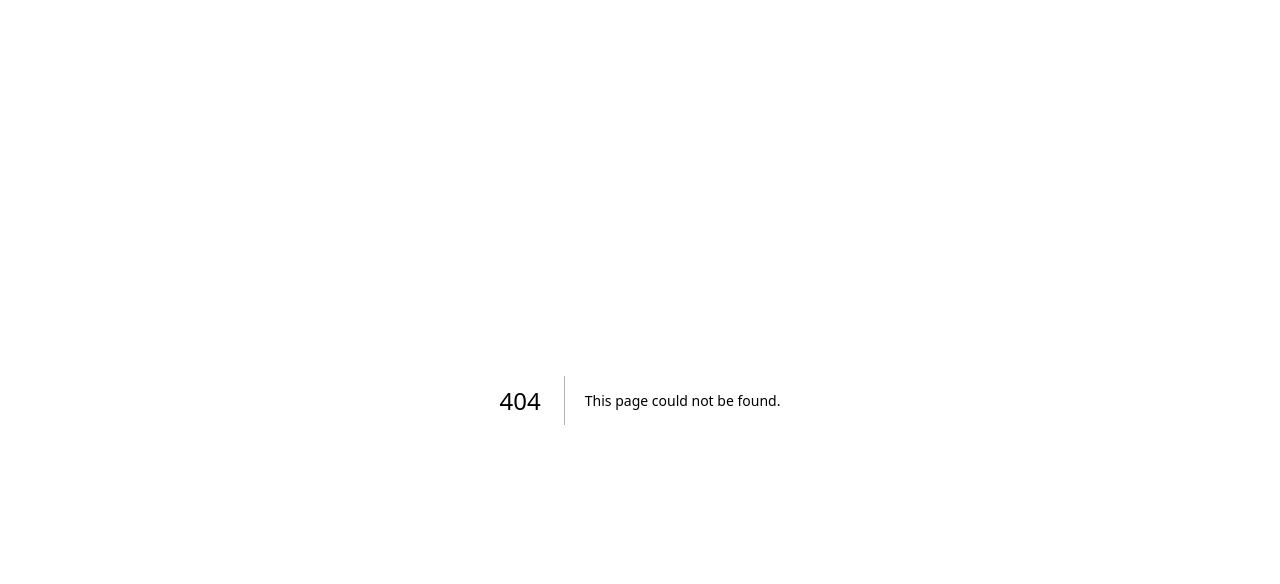
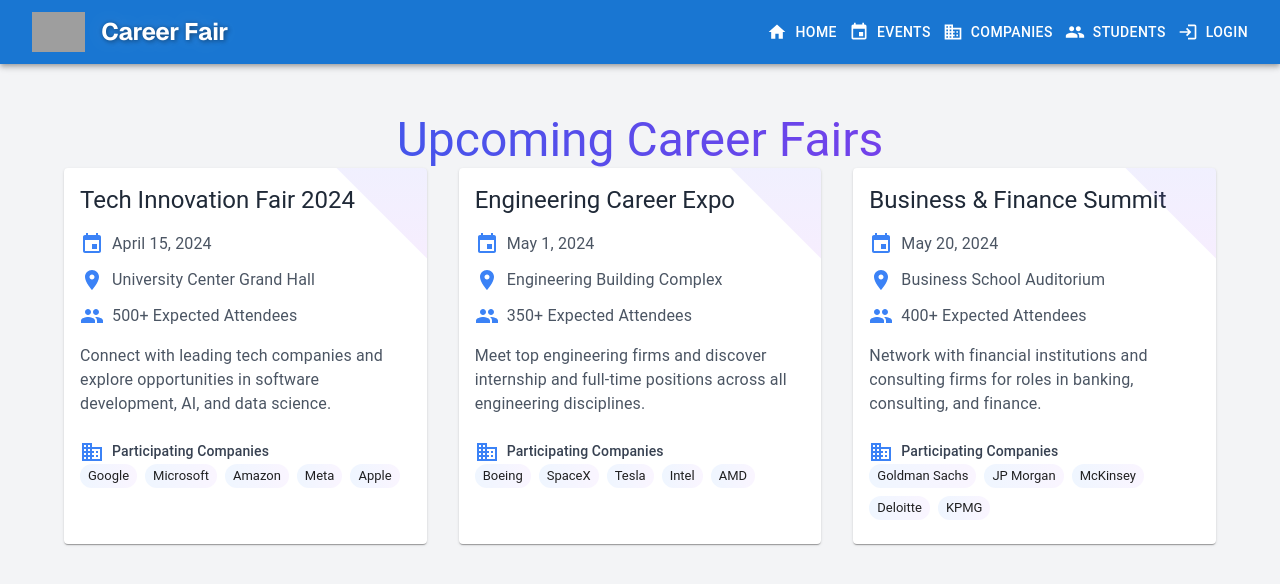
Before and after one commit to KaichenQu/careerfair, a Next.js app: page /events in a window 1280 px wide. Before the commit this address had no page. Shown: the top 584 px of the page. Built offline with nearby package versions, Linux system fonts and the light colour scheme; grey boxes are pictures that could not be loaded.

Commit message:
Event page update

```diff
--- /dev/null
+++ b/app/Components/events/index.tsx
@@ -0,0 +1,154 @@
+"use client";
+
+import React, { useEffect, useState } from "react";
+import {
+  Container,
+  Typography,
+  Card,
+  CardContent,
+  Grid,
+  Chip,
+  Box,
+  Skeleton,
+} from "@mui/material";
+import {
+  Event as EventIcon,
+  LocationOn,
+  Business,
+  People,
+} from "@mui/icons-material";
+import Layout from "../common/Layout";
+
+// Sample data
+const sampleCareerFairs = [
+  {
+    name: "Tech Innovation Fair 2024",
+    date: "April 15, 2024",
+    location: "University Center Grand Hall",
+    description:
+      "Connect with leading tech companies and explore opportunities in software development, AI, and data science.",
+    companies: ["Google", "Microsoft", "Amazon", "Meta", "Apple"],
+    attendees: 500,
+  },
+  {
+    name: "Engineering Career Expo",
+    date: "May 1, 2024",
+    location: "Engineering Building Complex",
+    description:
+      "Meet top engineering firms and discover internship and full-time positions across all engineering disciplines.",
+    companies: ["Boeing", "SpaceX", "Tesla", "Intel", "AMD"],
+    attendees: 350,
+  },
+  {
+    name: "Business & Finance Summit",
+    date: "May 20, 2024",
+    location: "Business School Auditorium",
+    description:
+      "Network with financial institutions and consulting firms for roles in banking, consulting, and finance.",
+    companies: ["Goldman Sachs", "JP Morgan", "McKinsey", "Deloitte", "KPMG"],
+    attendees: 400,
+  },
+];
+
+const EventsPage = () => {
+  const [loading, setLoading] = useState(true);
+  const [careerFairs, setCareerFairs] = useState(sampleCareerFairs);
+
+  useEffect(() => {
+    // Simulate loading
+    const timer = setTimeout(() => {
+      setLoading(false);
+    }, 1000);
+
+    return () => clearTimeout(timer);
+  }, []);
+
+  return (
+    <Layout>
+      <Container maxWidth="lg" className="py-12">
+        <Typography
+          variant="h3"
+          component="h1"
+          className="mb-8 text-center font-bold bg-gradient-to-r from-blue-600 to-purple-600 text-transparent bg-clip-text"
+        >
+          Upcoming Career Fairs
+        </Typography>
+
+        <Grid container spacing={4}>
+          {(loading ? Array(3).fill(null) : careerFairs).map((fair, index) => (
+            <Grid item xs={12} md={6} lg={4} key={index}>
+              {loading ? (
+                <Card className="h-full">
+                  <CardContent className="space-y-4">
+                    <Skeleton variant="text" height={40} />
+                    <Skeleton variant="text" height={24} />
+                    <Skeleton variant="text" height={24} />
+                    <Skeleton variant="rectangular" height={100} />
+                    <Skeleton variant="rectangular" height={60} />
+                  </CardContent>
+                </Card>
+              ) : (
+                <Card className="h-full hover:shadow-xl transition-shadow duration-300 relative overflow-hidden">
+                  <div className="absolute top-0 right-0 w-32 h-32 bg-gradient-to-br from-blue-500/10 to-purple-500/10 transform rotate-45 translate-x-16 -translate-y-16" />
+                  <CardContent className="space-y-4">
+                    <Typography
+                      variant="h5"
+                      className="font-bold text-gray-800"
+                    >
+                      {fair.name}
+                    </Typography>
+
+                    <Box className="space-y-3">
+                      <Box className="flex items-center space-x-2 text-gray-600">
+                        <EventIcon className="text-blue-500" />
+                        <Typography>{fair.date}</Typography>
+                      </Box>
+
+                      <Box className="flex items-center space-x-2 text-gray-600">
+                        <LocationOn className="text-blue-500" />
+                        <Typography>{fair.location}</Typography>
+                      </Box>
+
+                      <Box className="flex items-center space-x-2 text-gray-600">
+                        <People className="text-blue-500" />
+                        <Typography>
+                          {fair.attendees}+ Expected Attendees
+                        </Typography>
+                      </Box>
+                    </Box>
+
+                    <Typography className="text-gray-600 min-h-[80px]">
+                      {fair.description}
+                    </Typography>
+
+                    <Box>
+                      <Typography
+                        variant="subtitle2"
+                        className="mb-2 font-semibold flex items-center text-gray-700"
+                      >
+                        <Business className="mr-2 text-blue-500" />
+                        Participating Companies
+                      </Typography>
+                      <Box className="flex flex-wrap gap-2">
+                        {fair.companies.map((company: string, idx: number) => (
+                          <Chip
+                            key={idx}
+                            label={company}
+                            size="small"
+                            className="bg-gradient-to-r from-blue-50 to-purple-50 text-gray-700 border border-gray-200"
+                          />
+                        ))}
+                      </Box>
+                    </Box>
+                  </CardContent>
+                </Card>
+              )}
+            </Grid>
+          ))}
+        </Grid>
+      </Container>
+    </Layout>
+  );
+};
+
+export default EventsPage;
--- /dev/null
+++ b/app/events/page.tsx
@@ -0,0 +1,5 @@
+import EventsPage from "../Components/events";
+
+export default function Events() {
+  return <EventsPage />;
+}
```
